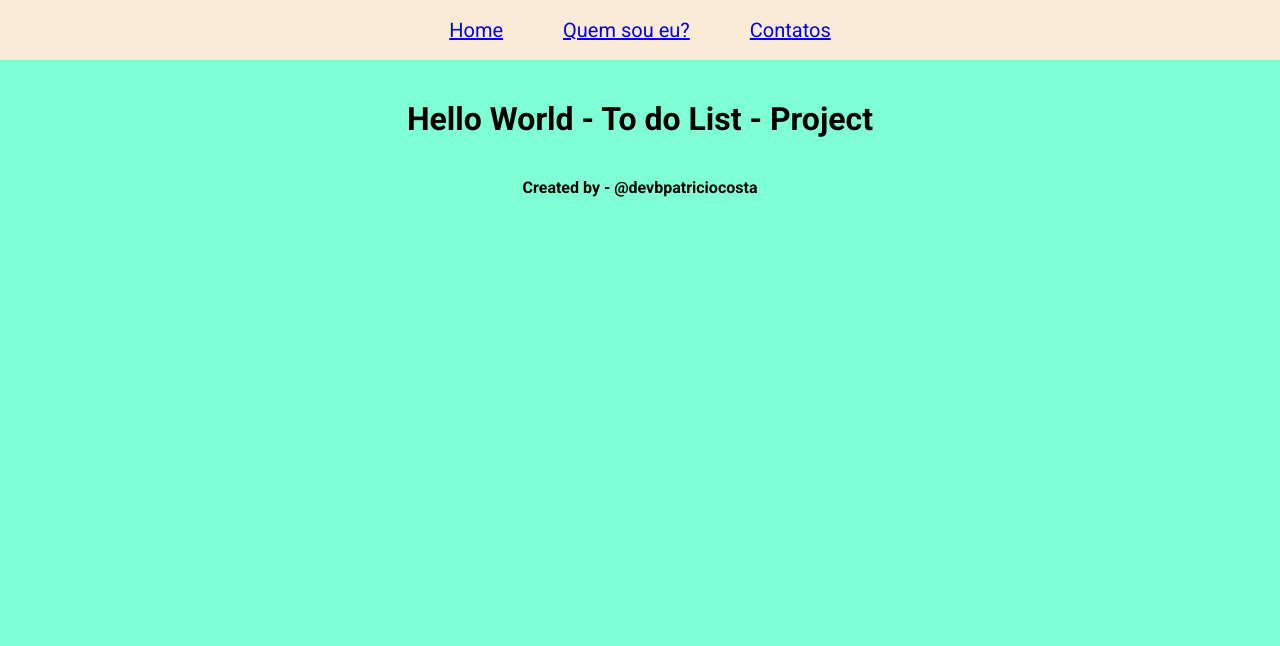
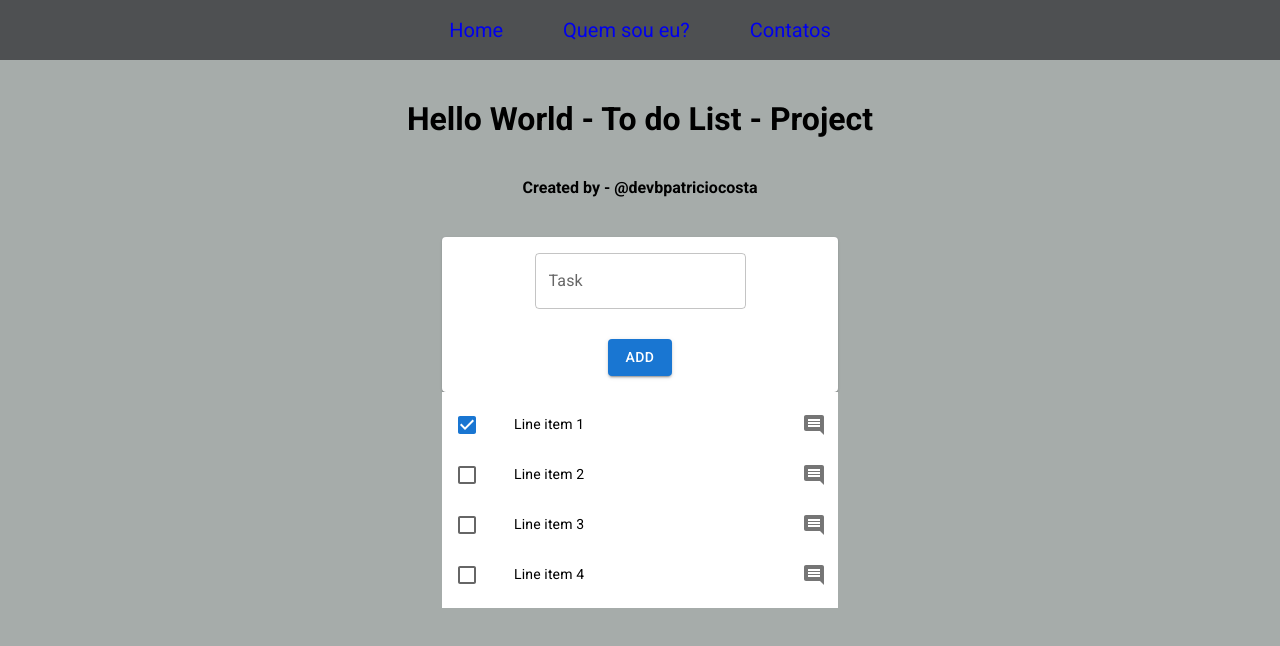
Before and after one commit to devbpatriciocosta/todo-list-using-reactJS, a Next.js app: page / in a window 1280 px wide. Shown: the top 646 px of the page. Built offline with nearby package versions, Linux system fonts and the light colour scheme.

Commit message:
Botões criados - Uso do M.UI pra estilização!

```diff
--- a/package.json
+++ b/package.json
@@ -10,6 +10,10 @@
   "author": "",
   "license": "ISC",
   "dependencies": {
+    "@emotion/react": "^11.9.3",
+    "@emotion/styled": "^11.9.3",
+    "@mui/icons-material": "^5.8.4",
+    "@mui/material": "^5.9.2",
     "next": "^12.0.7",
     "react": "^17.0.2",
     "react-dom": "^17.0.2"
--- a/pages/index.jsx
+++ b/pages/index.jsx
@@ -1,13 +1,27 @@
 import Title from '../src/components/title/Title'
 import Subtitle from '../src/components/subtitle/subtitle';
 import Header from '../src/components/header/Header';
+import Form from '../src/components/form/Form';
+import ToDoItem from '../src/components/listItem/ToDoItem';
+import { Container } from '@mui/material';
 
 function App() {
   return (
     <>
+    <div>
       <Header />
+    </div>
+
+    <div>
       <Title text="Hello World - To do List - Project"/>
       <Subtitle text="Created by - @devbpatriciocosta"/>
+    </div>
+
+    <Container maxWidth="xs" style={{ marginTop:"1em" }}>
+      <Form />
+      <ToDoItem />
+    </Container>
+
     </>
   )
 }
--- /dev/null
+++ b/src/components/form/Form.jsx
@@ -0,0 +1,14 @@
+import React from 'react';
+import { TextField, Button, Paper } from '@mui/material';
+import styles from './Form.module.css';
+
+function Form() {
+  return (
+    <Paper className={styles.form}>
+        <TextField id="outlined-basic" label="Task" variant="outlined" />
+        <Button variant="contained">Add</Button>
+    </Paper>
+  )
+}
+
+export default Form
--- /dev/null
+++ b/src/components/form/Form.module.css
@@ -0,0 +1,8 @@
+.form {
+  display: flex;
+  flex-direction: column;
+  align-items: center;
+  justify-content: center;
+  gap: 30px;
+  padding: 1em;
+}
--- a/src/components/header/Header.module.css
+++ b/src/components/header/Header.module.css
@@ -3,7 +3,7 @@
   gap: 60px;
   align-items: center;
   justify-content: center;
-  background-color: antiquewhite;
+  background-color: rgb(78, 80, 82);
   font-size: 20px;
   height: 60px;
 }
--- /dev/null
+++ b/src/components/listItem/ToDoItem.jsx
@@ -0,0 +1,59 @@
+import * as React from 'react';
+import List from '@mui/material/List';
+import ListItem from '@mui/material/ListItem';
+import ListItemButton from '@mui/material/ListItemButton';
+import ListItemIcon from '@mui/material/ListItemIcon';
+import ListItemText from '@mui/material/ListItemText';
+import Checkbox from '@mui/material/Checkbox';
+import IconButton from '@mui/material/IconButton';
+import CommentIcon from '@mui/icons-material/Comment';
+
+export default function ToDoItem() {
+  const [checked, setChecked] = React.useState([0]);
+
+  const handleToggle = (value) => () => {
+    const currentIndex = checked.indexOf(value);
+    const newChecked = [...checked];
+
+    if (currentIndex === -1) {
+      newChecked.push(value);
+    } else {
+      newChecked.splice(currentIndex, 1);
+    }
+
+    setChecked(newChecked);
+  };
+
+  return (
+    <List sx={{ width: '100%', bgcolor: 'background.paper' }}>
+      {[0, 1, 2, 3].map((value) => {
+        const labelId = `checkbox-list-label-${value}`;
+
+        return (
+          <ListItem
+            key={value}
+            secondaryAction={
+              <IconButton edge="end" aria-label="comments">
+                <CommentIcon />
+              </IconButton>
+            }
+            disablePadding
+          >
+            <ListItemButton role={undefined} onClick={handleToggle(value)} dense>
+              <ListItemIcon>
+                <Checkbox
+                  edge="start"
+                  checked={checked.indexOf(value) !== -1}
+                  tabIndex={-1}
+                  disableRipple
+                  inputProps={{ 'aria-labelledby': labelId }}
+                />
+              </ListItemIcon>
+              <ListItemText id={labelId} primary={`Line item ${value + 1}`} />
+            </ListItemButton>
+          </ListItem>
+        );
+      })}
+    </List>
+  );
+}
--- a/src/style.css
+++ b/src/style.css
@@ -1,10 +1,11 @@
 * {
   padding: 0;
   margin: 0;
+  text-decoration: none;
 }
 
 body {
-  background-color: aquamarine;
+  background-color: rgb(166, 172, 170);
   font-family: 'Roboto', sans-serif;
   color: black;
 }
```
Also changed, not shown: src/containerList/ContainerList.jsx (added), 1 other file (tests, documents, lock files or other folders).
